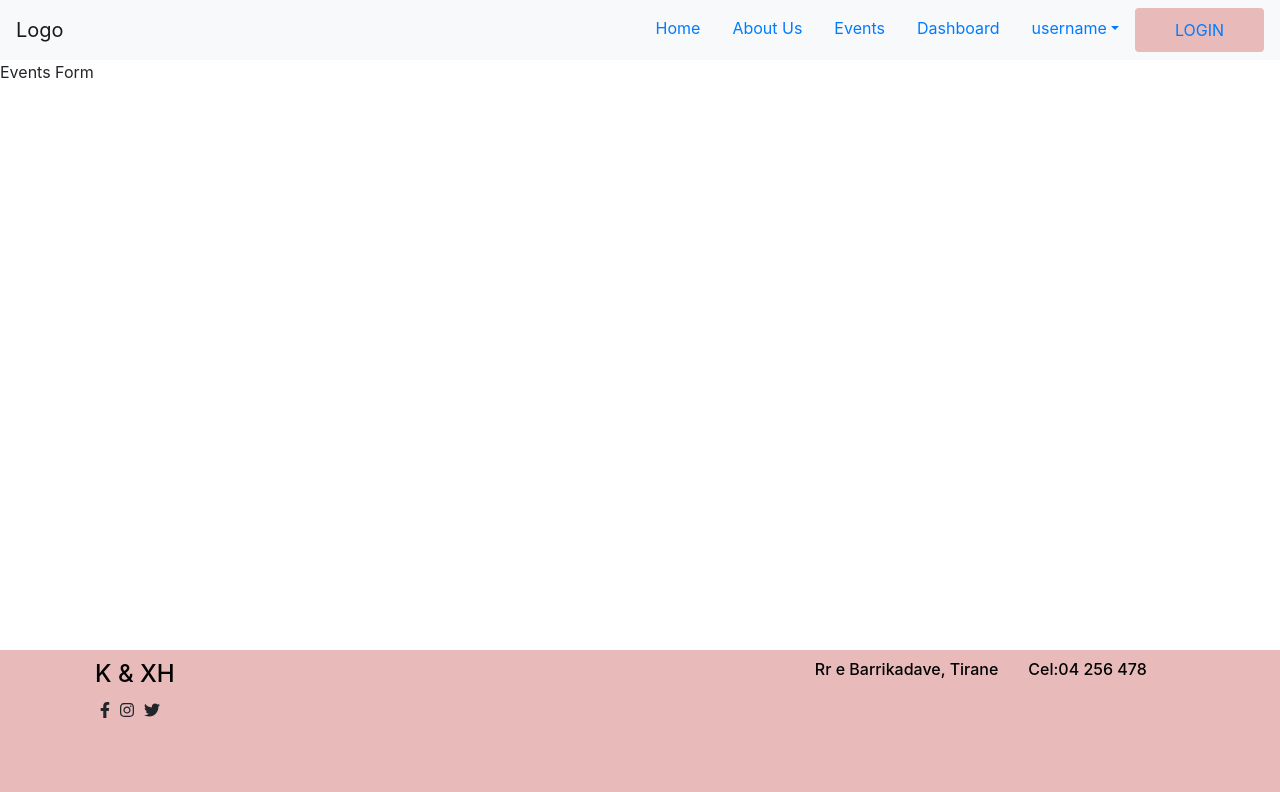
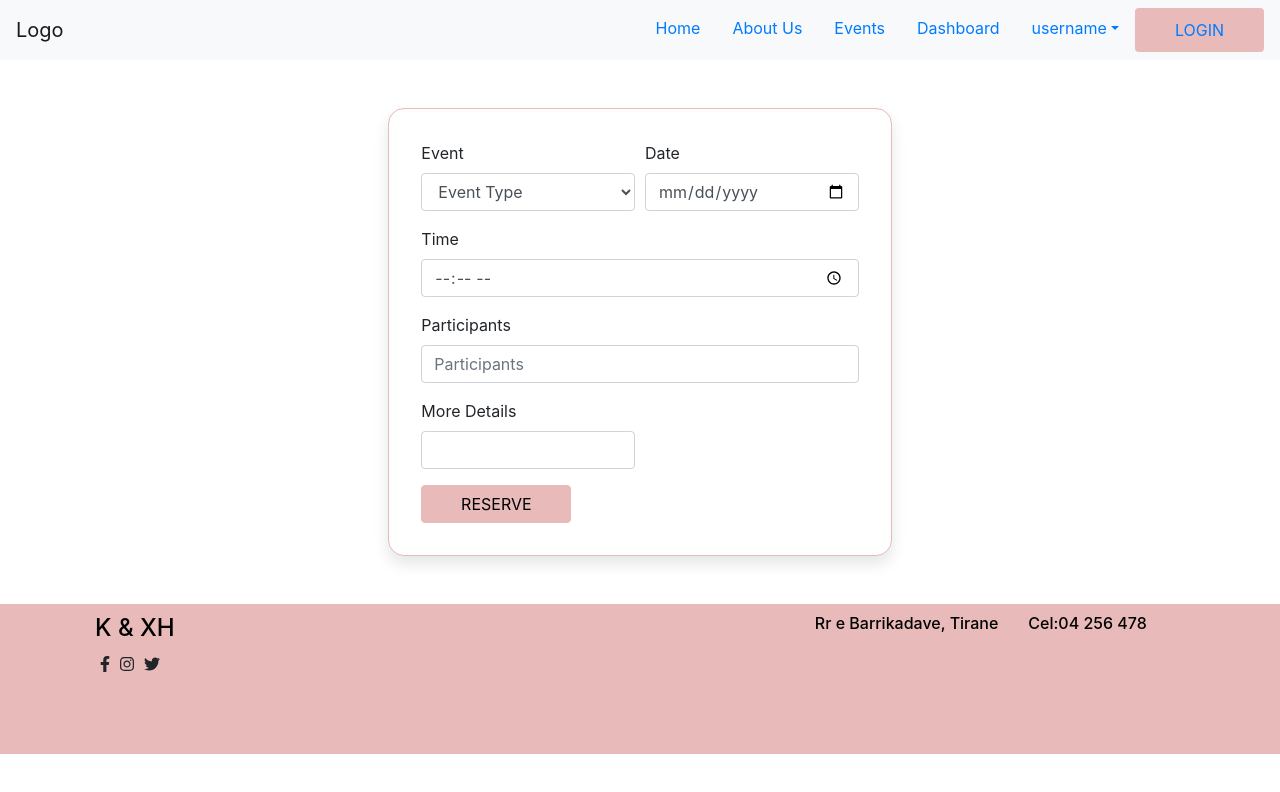
Before and after one commit to KaterinaHajdari/events, a React (Create React App) app in the folder EventsAgencyClient/: page /eventsform in a window 1280 px wide. Shown: the top 792 px of the page. Built offline with nearby package versions, Linux system fonts and the light colour scheme.

Commit message:
Merge branch 'master' of gitlab.com:Xhensila/eventsagency

```diff
--- a/EventsAgencyClient/src/components/EventsForm.js
+++ b/EventsAgencyClient/src/components/EventsForm.js
@@ -1,10 +1,57 @@
 import React from 'react';
-
+import { Col, Row, Button, Form, FormGroup, Label, Input } from 'reactstrap';
+import '../css/EventsForm.css'
 class EventsForm extends React.Component{
 
     render(){
         return(
-            <div>Events Form</div>
+            <div class="col-sm-9 col-md-7 col-lg-5 mx-auto">
+                <div class="card card-signin my-5">
+              <div class="card-body">
+            <Form >
+            <Row form>
+              <Col md={6}>
+                <FormGroup>
+                  <Label for="eventType">Event</Label>
+                  <Input type="select" name="selectEvent" id="eventType" >
+                      <option>Event Type</option>
+          <option>Birthday Event</option>
+          <option>Wedding Event </option>
+          <option>Bussiness Event</option>
+        </Input>
+                </FormGroup>
+              </Col>
+              <Col md={6}>
+                <FormGroup>
+                  <Label for="eventDate">Date</Label>
+                  <Input type="date" name="date" id="exampleDate" placeholder="Date of event" />
+                </FormGroup>
+              </Col>
+            </Row>
+            <FormGroup>
+              <Label for="Time">Time</Label>
+              <Input type="time" name="time" id="EventTime" placeholder="Time of event"/>
+            </FormGroup>
+            <FormGroup>
+              <Label for="Participants">Participants</Label>
+              <Input type="number" name="pasticipants" id="participants" placeholder="Participants"/>
+            </FormGroup>
+            <Row form>
+
+              <Col md={6}>
+                <FormGroup>
+                  <Label for="Details">More Details</Label>
+                  <Input type="text" name="eventDetails" id="eventDetails"/>
+                </FormGroup>
+              </Col>
+
+            </Row>
+
+            <Button  className=" btn btn-primary text-uppercase events-form"> Reserve</Button>
+          </Form>
+          </div>
+          </div>
+          </div>
         )
     }
 }
--- /dev/null
+++ b/EventsAgencyClient/src/css/EventsForm.css
@@ -0,0 +1,18 @@
+.events-form{
+text-align: center;
+  color: black;
+  background-color: #e8baba;
+  border-color: #e8baba ;
+  width:150px;
+}
+
+.events-form:hover{
+    background-color: #e8baba!important;
+    color:black;
+    border-color: #e8baba;
+  }
+
+  .events-form:focus{
+    background-color: #fad3d9!important;
+    color:black;
+  }
--- a/EventsAgencyClient/src/css/Footer.css
+++ b/EventsAgencyClient/src/css/Footer.css
@@ -1,5 +1,5 @@
 .Footer{
-    position: fixed;
+    position: flex;
     bottom: 0;
     width: 100%;
 
```
